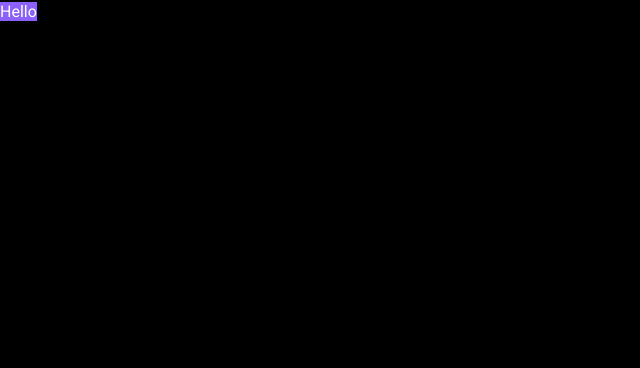
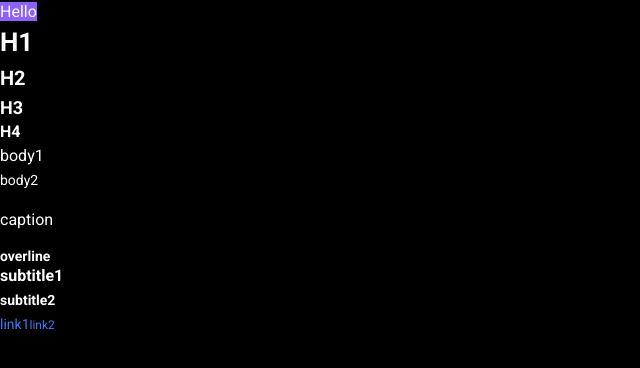
Before and after one commit to Troan89/CardsProject, a React (Vite) app: page / in a window 1280 px wide. Shown: the top 368 px of the page, without its empty margins (0-640 px from the left). Built offline with nearby package versions, Linux system fonts and the light colour scheme.

Commit message:
Typography fix clsx

```diff
--- a/package.json
+++ b/package.json
@@ -14,6 +14,7 @@
   },
   "dependencies": {
     "@fontsource/roboto": "^5.0.8",
+    "clsx": "^2.1.0",
     "react": "^18.2.0",
     "react-dom": "^18.2.0"
   },
--- a/src/App.tsx
+++ b/src/App.tsx
@@ -1,4 +1,5 @@
 import { Button } from '@/components/ui/button'
+import { Typography } from '@/components/ui/typography'
 
 export function App() {
   return (
@@ -7,6 +8,42 @@ export function App() {
       <Button as={'a'} href={'https://yandex.ru'}>
         Hello
       </Button>
+      <Typography as={'h1'} variant={'h1'}>
+        H1
+      </Typography>
+      <Typography as={'h2'} variant={'h2'}>
+        H2
+      </Typography>
+      <Typography as={'h3'} variant={'h3'}>
+        H3
+      </Typography>
+      <Typography as={'h4'} variant={'h4'}>
+        H4
+      </Typography>
+      <Typography as={'p'} variant={'body1'}>
+        body1
+      </Typography>
+      <Typography as={'p'} variant={'body2'}>
+        body2
+      </Typography>
+      <Typography as={'p'} variant={'caption'}>
+        caption
+      </Typography>
+      <Typography as={'p'} variant={'overline'}>
+        overline
+      </Typography>
+      <Typography as={'p'} variant={'subtitle1'}>
+        subtitle1
+      </Typography>
+      <Typography as={'p'} variant={'subtitle2'}>
+        subtitle2
+      </Typography>
+      <Typography as={'a'} variant={'link1'}>
+        link1
+      </Typography>
+      <Typography as={'a'} variant={'link2'}>
+        link2
+      </Typography>
     </div>
   )
 }
--- a/src/components/ui/typography/Typography.tsx
+++ b/src/components/ui/typography/Typography.tsx
@@ -1,4 +1,6 @@
 import { ComponentPropsWithoutRef, ElementType, ReactNode } from 'react'
+
+import { clsx } from 'clsx'
 
 import s from './typography.module.scss'
 
@@ -14,7 +16,6 @@ export type TypographyProps<T extends ElementType = 'p'> = {
     | 'h2'
     | 'h3'
     | 'h4'
-    | 'large'
     | 'link1'
     | 'link2'
     | 'overline'
@@ -29,6 +30,7 @@ export function Typography<T extends ElementType = 'p'>({
   ...restProps
 }: TypographyProps<T> & Omit<ComponentPropsWithoutRef<T>, keyof TypographyProps<T>>) {
   const Component = as || 'p'
+  const classes = clsx(s[variant], className)
 
-  return <Component className={`${s[variant]} ${className ? className : ''}`} {...restProps} />
+  return <Component className={classes} {...restProps} />
 }
```
Also changed, not shown: 2 other files (tests, documents, lock files or other folders).
